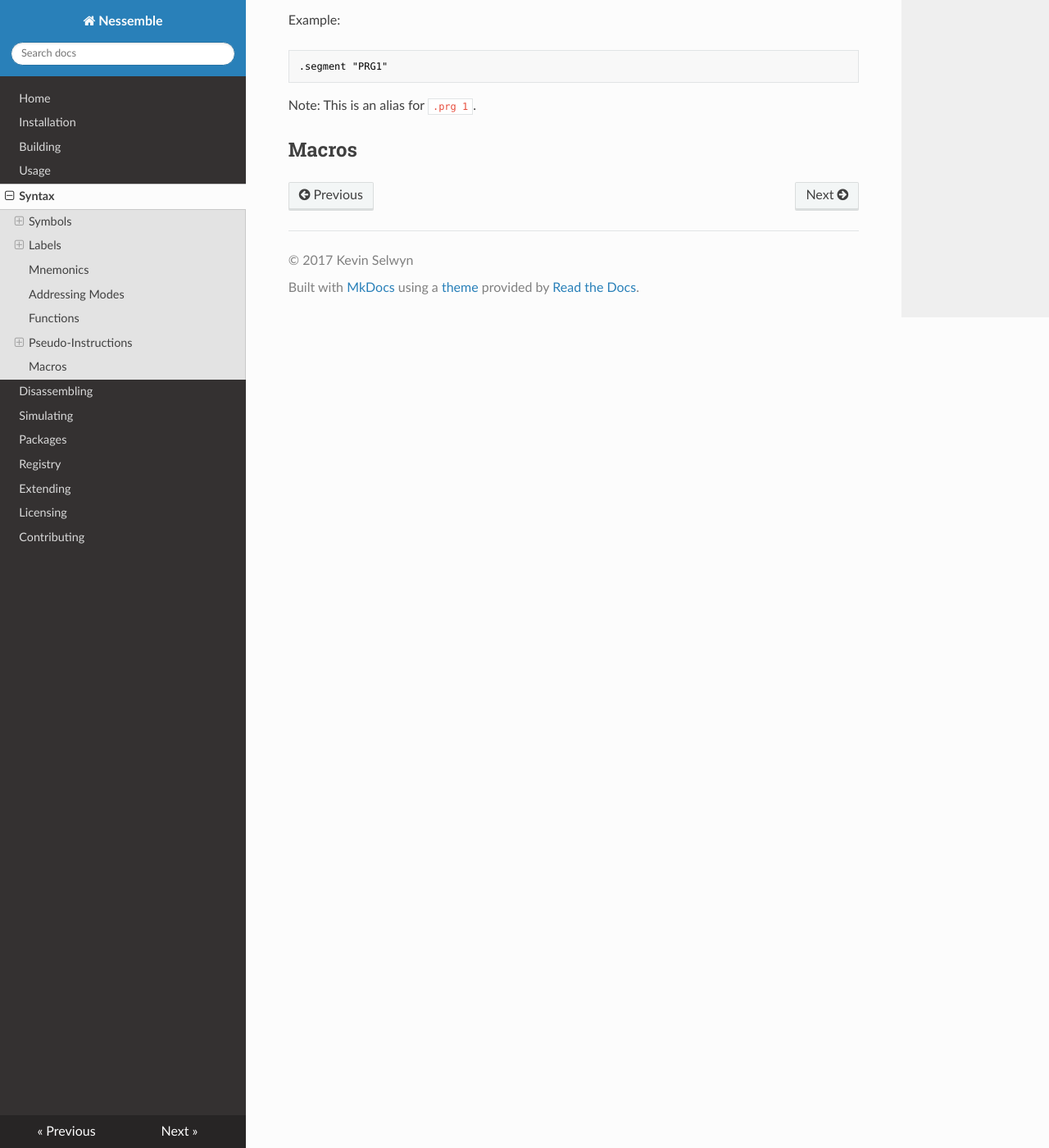
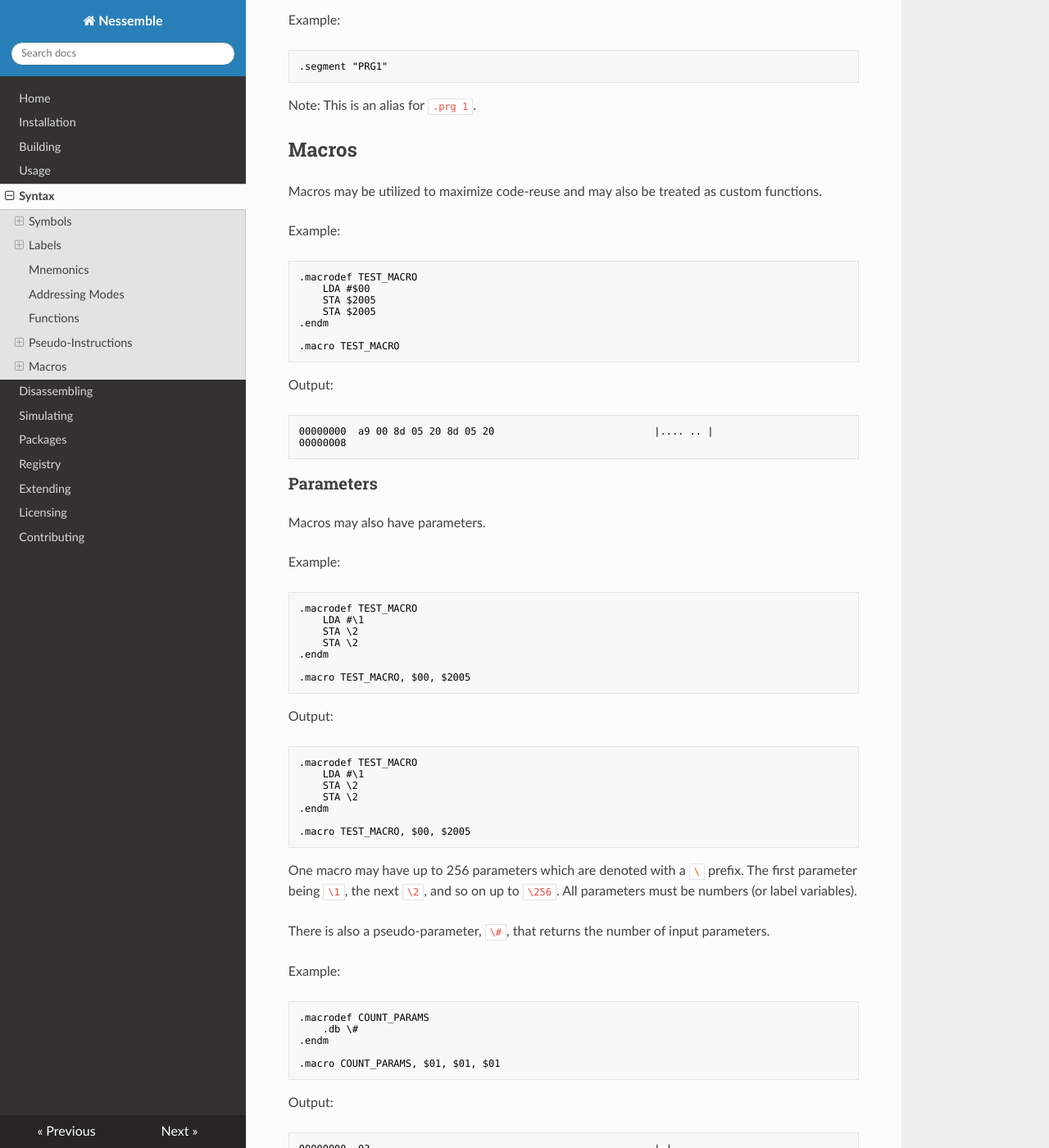
Before and after one commit to kevinselwyn/nessemble, an MkDocs documentation site: the page built from docs/pages/syntax.md, in a window 1280 px wide and 1400 px high, scrolled down 26670 px. Shown: the whole window at 82% size. Built offline with MkDocs 1.6.1, drawn with Linux system fonts in a browser that asks for light colours; nearby versions of some CDN libraries; old or Windows-style settings are respelled for this version of MkDocs; some of the changed text lies outside the part shown.

Commit message:
Macro documentation + updates

````diff
--- a/docs/pages/syntax.md
+++ b/docs/pages/syntax.md
@@ -1246,3 +1246,102 @@ Example:
 Note: This is an alias for `.prg 1`.
 
 ## Macros
+
+Macros may be utilized to maximize code-reuse and may also be treated as custom
+functions.
+
+Example:
+
+```text
+.macrodef TEST_MACRO
+    LDA #$00
+    STA $2005
+    STA $2005
+.endm
+
+.macro TEST_MACRO
+```
+
+Output:
+
+```text
+00000000  a9 00 8d 05 20 8d 05 20                           |.... .. |
+00000008
+```
+
+### Parameters
+
+Macros may also have parameters.
+
+Example:
+
+```text
+.macrodef TEST_MACRO
+    LDA #\1
+    STA \2
+    STA \2
+.endm
+
+.macro TEST_MACRO, $00, $2005
+```
+
+Output:
+
+```text
+.macrodef TEST_MACRO
+    LDA #\1
+    STA \2
+    STA \2
+.endm
+
+.macro TEST_MACRO, $00, $2005
+```
+
+One macro may have up to 256 parameters which are denoted with a `\` prefix. The
+first parameter being `\1`, the next `\2`, and so on up to `\256`. All
+parameters must be numbers (or label variables).
+
+There is also a pseudo-parameter, `\#`, that returns the number of input
+parameters.
+
+Example:
+
+```text
+.macrodef COUNT_PARAMS
+    .db \#
+.endm
+
+.macro COUNT_PARAMS, $01, $01, $01
+```
+
+Output:
+
+```text
+00000000  03                                                |.|
+00000001
+```
+
+There is another pseudo-parameter, `\@`, that returns a unique number every time
+the macro is called.
+
+Example:
+
+```text
+.macrodef TEST_MACRO
+    LDX #$08
+label_\@:
+    DEX
+    BNE label_\@:
+.endm
+
+.macro TEST_MACRO
+.macro TEST_MACRO
+.macro TEST_MACRO
+```
+
+Output:
+
+```text
+00000000  a2 08 ca d0 fd a2 08 ca  d0 fd a2 08 ca d0 fd     |...............|
+0000000f
+```
````
Also changed, not shown: 6 other files.
